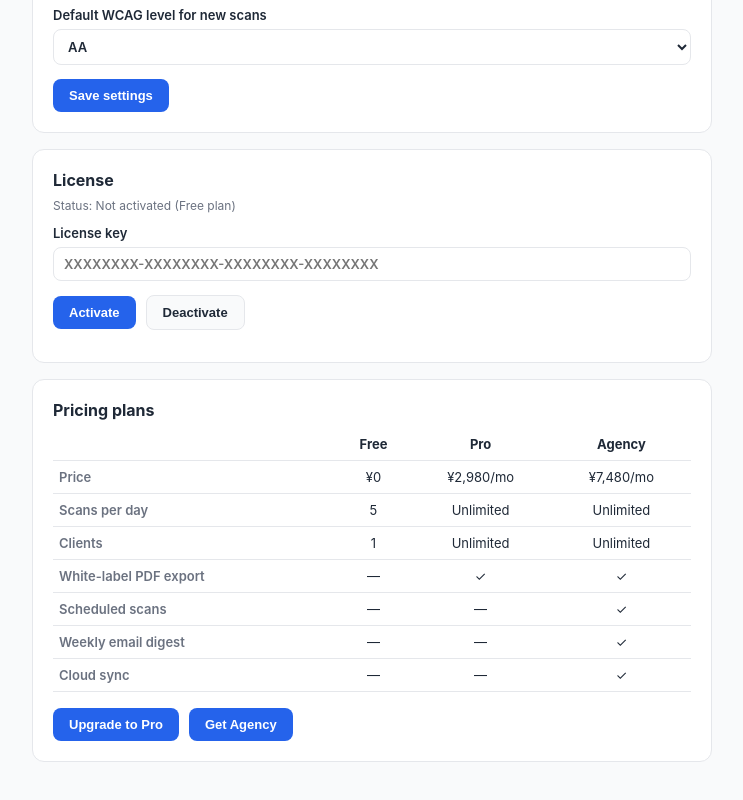
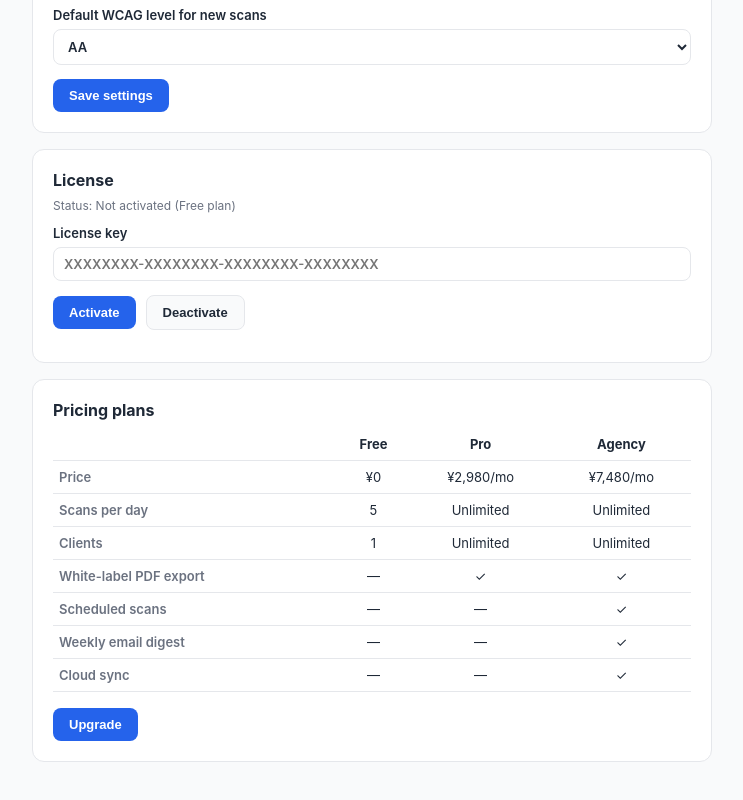
Before and after one commit to SaitooMasaki/accesslens, a website with bundled scripts: page options/options.html in a window 1280 px wide. Shown: the part 428-1228 px from the top of the page, without its empty margins (268-1011 px from the left). Built offline with nearby package versions, Linux system fonts and the light colour scheme; some packages are replaced by stand-ins of ours.

Commit message:
fix: consolidate upgrade buttons into single Upgrade button

```diff
--- a/options/options.html
+++ b/options/options.html
@@ -82,8 +82,7 @@
         </tbody>
       </table>
       <div class="al-btn-row">
-        <button id="al-upgrade-pro" class="al-btn al-btn-primary">Upgrade to Pro</button>
-        <button id="al-upgrade-agency" class="al-btn al-btn-primary">Get Agency</button>
+        <button id="al-upgrade-pro" class="al-btn al-btn-primary">Upgrade</button>
       </div>
     </section>
   </main>
--- a/options/options.js
+++ b/options/options.js
@@ -25,8 +25,7 @@ const els = {
   deactivateBtn: document.getElementById('al-deactivate-btn'),
   licenseMessage: document.getElementById('al-license-message'),
 
-  upgradePro: document.getElementById('al-upgrade-pro'),
-  upgradeAgency: document.getElementById('al-upgrade-agency')
+  upgradePro: document.getElementById('al-upgrade-pro')
 };
 
 let pendingLogoDataUrl = null;
@@ -94,8 +93,6 @@ function bindEvents() {
   els.deactivateBtn.addEventListener('click', onDeactivate);
 
   els.upgradePro.addEventListener('click', () => chrome.tabs.create({ url: getCheckoutUrl('pro') }));
-
-  els.upgradeAgency.addEventListener('click', () => chrome.tabs.create({ url: getCheckoutUrl('agency') }));
 }
 
 function onLogoSelected(e) {
```
